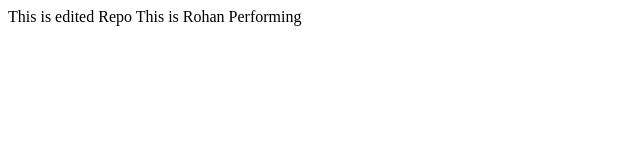
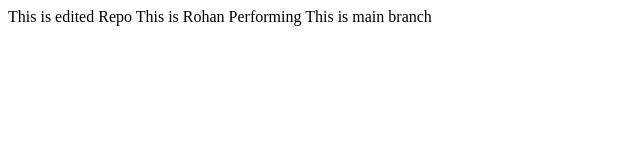
Before and after one commit to rohan-3335/demo, a plain HTML site: page index.html in a window 1280 px wide. Shown: the whole page, without its empty margins (0-640 px from the left). Drawn offline with Linux system fonts and the light colour scheme.

Commit message:
Adding new changes

```diff
--- a/index.html
+++ b/index.html
@@ -1,2 +1,3 @@
 <pr>This is edited Repo</pr>
 <pr>This is Rohan Performing</pr>
+<pr>This is main branch</pr>
```
